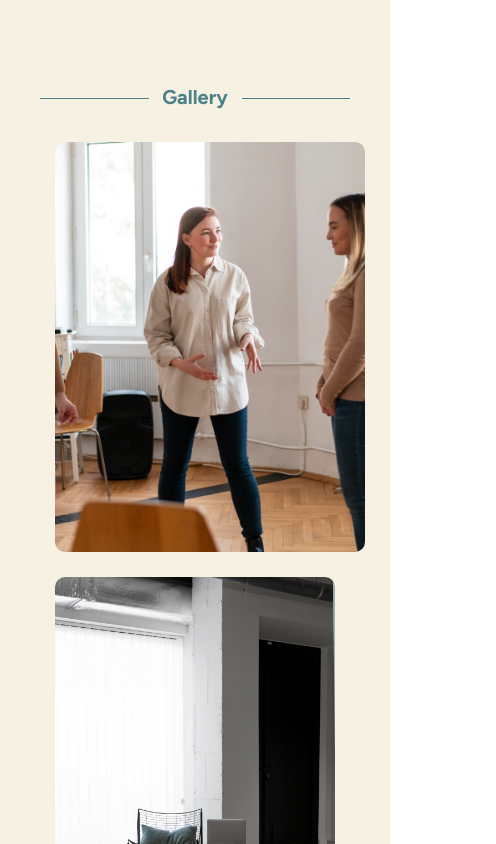
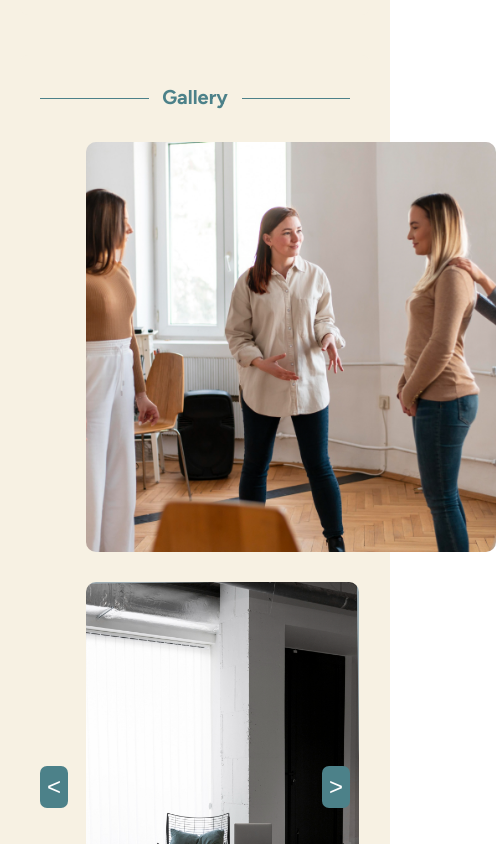
Before and after one commit to luigibruzzese/bravesisters, a Nuxt app: page / in a window 390 px wide. Shown: the part 3160-4004 px from the top of the page, 496 px wide, since content can reach past the window. Built offline with nearby package versions, Linux system fonts and the light colour scheme.

Commit message:
gallery homepage updates

```diff
--- a/pages/contact-us.vue
+++ b/pages/contact-us.vue
@@ -2,14 +2,16 @@
 import { ref, onMounted } from 'vue';
 
 const faq = [
-  { question: "Question 1", answer: "Answer to question 1." },
-  { question: "Question 2", answer: "Answer to question 2." },
-  { question: "Question 3", answer: "Answer to question 3." },
-  { question: "Question 4", answer: "Answer to question 4." },
-  { question: "Question 5", answer: "Answer to question 5." },
-  { question: "Question 6", answer: "Answer to question 6." },
-  { question: "Question 7", answer: "Answer to question 7." },
-  { question: "Question 8", answer: "Answer to question 8." }
+  { question: "Where is the Brave Sisters center located?", answer: "The center is located at Via di Grignano, 102, 59100 Prato (PO). You can reach us by bus (lines 210 and SC) or by train (Prato Centrale station)." },
+  { question: "What are the opening hours of the center?", answer: "The center is open Monday to Friday from 9:00 am to 12:00 pm and from 1:00 pm to 6:00 pm. On Saturday, it is open from 9:00 am to 12:00 pm. It is closed on Sunday." },
+  { question: "What services does the Brave Sisters center offer?", answer: "We offer psychological support, legal consultations, conversations with experts, assistance for imminent danger situations, and a list of available jobs for women." },
+  { question: "Can I get free legal assistance at the center?", answer: "Yes, regardless of income, victims of domestic violence are entitled to legal aid at the state's expense. Contact us for more information and assistance." },
+  { question: "Who works at the Brave Sisters center?", answer: "Our staff includes psychologists, lawyers, psychiatrists, economy experts, and EMDR experts. You can find more details about our team on our website." },
+  { question: "Does the center provide support for stalking cases?", answer: "Yes, we offer support for victims of stalking. Contact us to learn more about our services." },
+  { question: "Can I participate in the center's projects if I have experienced violence in the past?", answer: "Yes, we have various projects to help women who have experienced violence to improve their lives. Contact us to learn more about these projects." },
+  { question: "How can I report an incident of domestic violence?", answer: "If you have experienced domestic violence, it's important to go to the nearest emergency room for necessary medical care. Then, contact a lawyer to draft and file the complaint. Our lawyers can assist you with this process." },
+  { question: "Does the center offer psychological support for victims of violence?", answer: "Yes, our center provides psychological support for victims of domestic violence. Contact us to schedule an appointment or for more information." },
+  { question: "Can I attend group therapy sessions at the center?", answer: "Yes, we offer group therapy sessions to share experiences and receive support from other women victims of violence. Contact us to learn more about these sessions." }
 ];
 
 const showAnswer = ref(Array(faq.length).fill(false));
--- a/pages/index.vue
+++ b/pages/index.vue
@@ -53,13 +53,12 @@
     </section>
     <section id="gallery">
       <h2 class="title-with-lines">Gallery</h2>
-      <div id="gallery-images">
-        <img src="/img/homepage/home_1.jpg" alt="Gallery image 1">
-        <img src="/img/homepage/home_4.jpg" alt="Gallery image 2">
-        <img src="/img/homepage/home_2.jpg" alt="Gallery image 3">
-        <img src="/img/homepage/home_5.jpg" alt="Gallery image 1">
-        <img src="/img/homepage/home_3.jpg" alt="Gallery image 2">
-        <img src="/img/homepage/home_6.jpg" alt="Gallery image 3">
+      <div id="gallery-container">
+        <button @click="previousImages" class="gallery-button">&lt;</button>
+        <div id="gallery-images">
+          <img v-for="(src, index) in currentImages" :src="src" :alt="'Gallery image ' + (index + 1)">
+        </div>
+        <button @click="nextImages" class="gallery-button">&gt;</button>
       </div>
     </section>
   </main>
@@ -67,11 +66,31 @@
 
 <script lang="js">
 export default {
-  data: () => ({}),
+  data: () => ({
+    images: [
+      "/img/homepage/home_1.jpg",
+      "/img/homepage/home_4.jpg",
+      "/img/homepage/home_2.jpg",
+      "/img/homepage/home_5.jpg",
+      "/img/homepage/home_3.jpg",
+      "/img/homepage/home_6.jpg"
+    ],
+    currentImages: [],
+    imageSet: 0
+  }),
   mounted() {
-    //document.querySelector("a[href=\"/\"]").style.color = "#4c8189";
+    this.currentImages = this.images.slice(0, 3);
   },
-  methods: {}
+  methods: {
+    nextImages() {
+      this.imageSet = (this.imageSet + 1) % 2;
+      this.currentImages = this.images.slice(this.imageSet * 3, this.imageSet * 3 + 3);
+    },
+    previousImages() {
+      this.imageSet = (this.imageSet - 1 + 2) % 2;
+      this.currentImages = this.images.slice(this.imageSet * 3, this.imageSet * 3 + 3);
+    }
+  }
 }
 </script>
 
@@ -169,10 +188,26 @@ section {
   max-width: 35%;
 }
 
+#gallery-container {
+  display: flex;
+  align-items: center;
+  justify-content: space-between;
+}
+
+.gallery-button {
+  background: none;
+  border: none;
+  font-size: 1.5em;
+  padding: 7px;
+  background-color: #4c8189;
+  border-radius: 7px
+}
+
 #gallery-images {
   display: flex;
   justify-content: space-around;
   flex-wrap: wrap;
+  width: 80%;
 }
 
 #gallery-images img {
@@ -204,9 +239,6 @@ section {
     max-width: 23%;
   }
 
-  #gallery-images img {
-    width: 100%;
-    margin-bottom: 10px;
-  }
+
 }
 </style>
```
